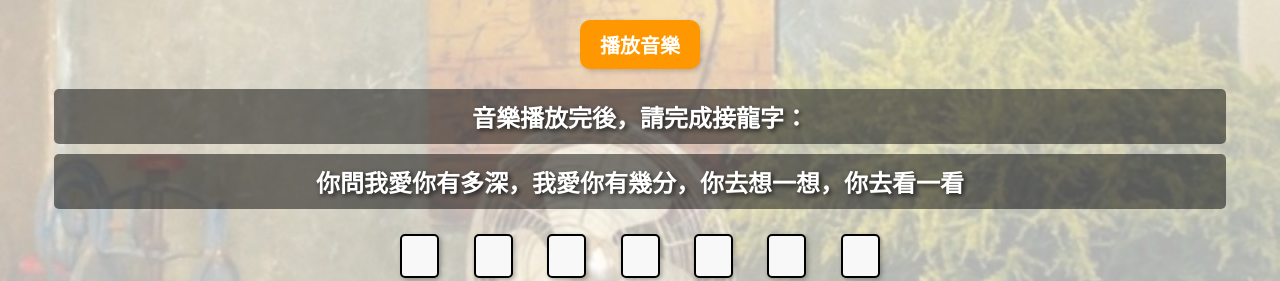
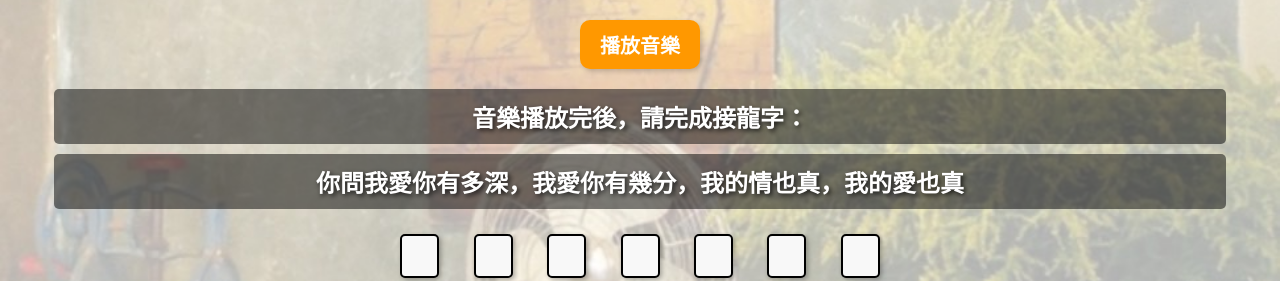
Before and after one commit to Tingrr0927/SoundTraining, a plain HTML site: page difficult/question3.html in a window 1280 px wide. Shown: the top 281 px of the page. Drawn offline with Linux system fonts and the light colour scheme.

Commit message:
接唱維修

```diff
--- a/difficult/question3.html
+++ b/difficult/question3.html
@@ -60,7 +60,7 @@ border: 1px solid #000;
         <button class="play-music" id="playMusic">播放音樂</button>
 
         <h1>音樂播放完後，請完成接龍字：</h1>
-<h2>你問我愛你有多深，我愛你有幾分，你去想一想，你去看一看</h2>
+<h2>你問我愛你有多深，我愛你有幾分，我的情也真，我的愛也真</h2>
        <div class="word-chain">
        <span class="unknown">_</span>
     <span class="unknown">_</span>
```
